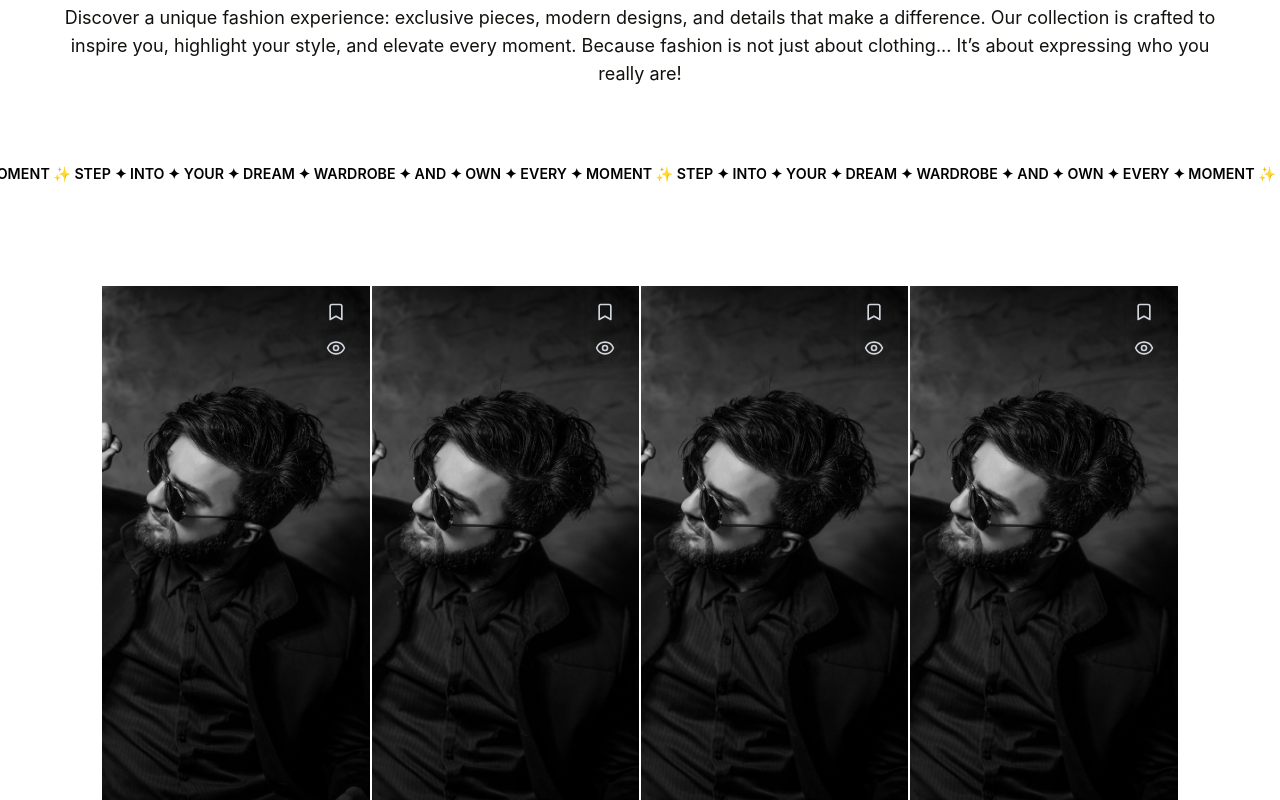
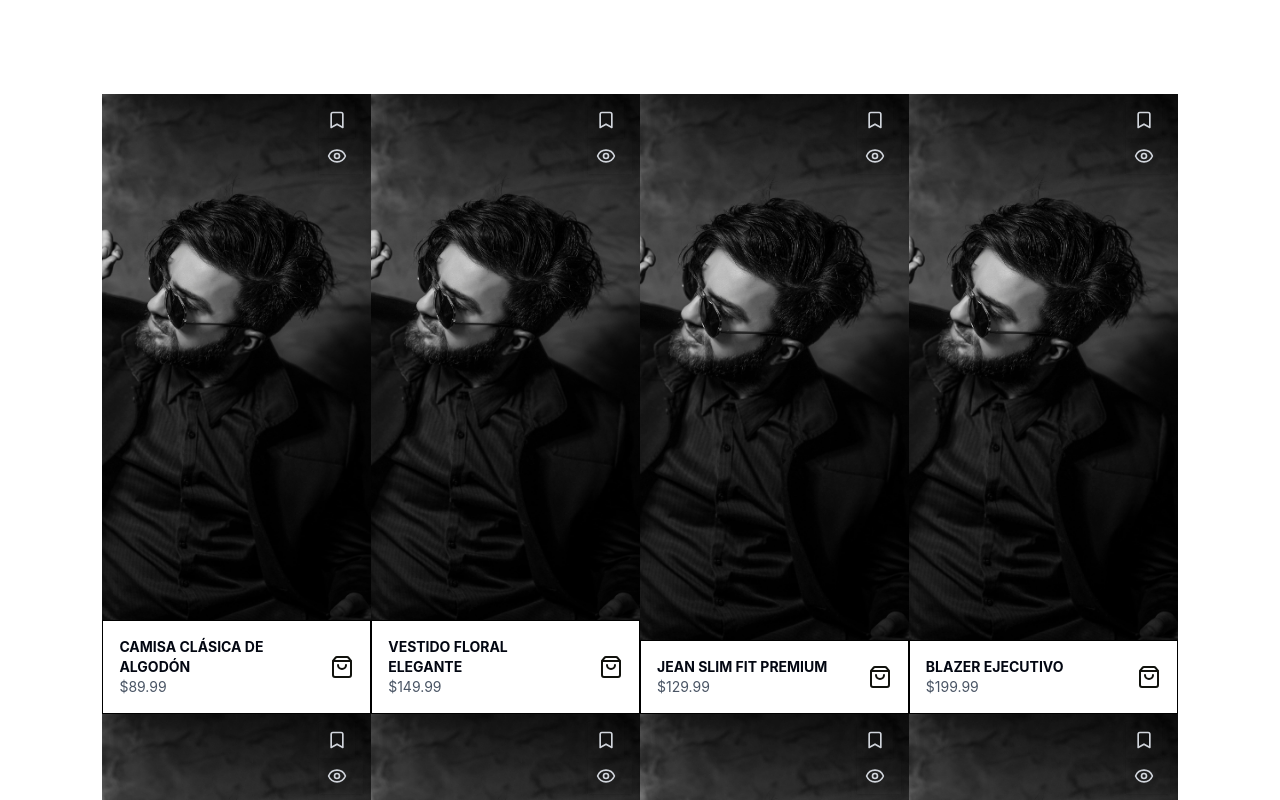
Before and after one commit to andresdarin/Stitchline-eCommerce, a Next.js app: page /HomePage in a window 1280 px wide. Shown: the part 1100-1900 px from the top of the page. Built offline with nearby package versions, Linux system fonts and the light colour scheme.

Commit message:
feat: add Duality component for showcasing man and woman shop sections with images and CTAs

```diff
--- /dev/null
+++ b/src/components/layout/duality/Duality.tsx
@@ -0,0 +1,32 @@
+import CTA from "@/components/ui/CTA";
+import Image from "next/image";
+
+export const Duality = () => {
+    return (
+        <div className="flex flex-row justify-center items-center h-[50rem] mb-[2rem]">
+            <div className="relative flex flex-col items-center justify-center border border-black w-full h-full p-4">
+                <Image
+                    src="/img/man-shop.webp"
+                    alt="Man Image"
+                    fill
+                    className="object-cover object-center -z-10"
+                />
+                <h1 className="text-white text-[4rem] font-[100] uppercase relative z-10">Man</h1>
+                <CTA href="#" variant="primary" className="mt-6 relative z-10">Shop Now</CTA>
+            </div>
+
+
+            <div className="relative flex flex-col items-center justify-center border border-black w-full h-full p-4">
+                <Image
+                    src="/img/woman-shop.webp"
+                    alt="Woman Image"
+                    fill
+                    className="object-cover object-center -z-10"
+                />
+                <h1 className="text-white text-[4rem] font-[100] uppercase relative z-10">Woman</h1>
+                <CTA href="#" variant="primary" className="mt-6 relative z-10">Shop Now</CTA>
+            </div>
+        </div>
+    );
+};
+export default Duality;
--- a/src/components/layout/header/UserIcons.tsx
+++ b/src/components/layout/header/UserIcons.tsx
@@ -1,5 +1,5 @@
 import { SearchInput } from "@/components/ui/SearchInput"
-import { Search, Handbag, Bookmark, UserRound } from "lucide-react"
+import { Search, ShoppingCartIcon, Bookmark, UserRound } from "lucide-react"
 import { useState } from "react"
 
 export const UserIcons = () => {
@@ -13,7 +13,7 @@ export const UserIcons = () => {
                 <Search size={20} />
             </button>
             <button className="p-2 rounded hover:bg-gray-200">
-                <Handbag size={20} />
+                <ShoppingCartIcon size={20} />
             </button>
             <button className="p-2 rounded hover:bg-gray-200">
                 <Bookmark size={20} />
--- a/src/components/layout/hero/BannerBelowHero.tsx
+++ b/src/components/layout/hero/BannerBelowHero.tsx
@@ -4,7 +4,16 @@ import CurvedLoop from "@/components/ui/CurvedLoop";
 const BannerBelowHero = () => {
     return (
         <div className="relative border-[var(--color1)] z-10 flex flex-col items-center text-center justify-center h-full gap-8 text-[var(--color1)]">
-            {/* Loop arriba */}
+
+            {/* Contenido centrado pero alineado a la izquierda */}
+            <section className="flex flex-col mt-15 items-center text-center justify-center px-4 md:px-0">
+                <h2 className="text-4xl">Discover Our New Collection</h2>
+                <p className="mt-2 text-lg max-w-6xl">
+                    Discover a unique fashion experience: exclusive pieces, modern designs, and details that make a difference. Our collection is crafted to inspire you, highlight your style, and elevate every moment. Because fashion is not just about clothing... It’s about expressing who you really are!
+                </p>
+            </section>
+
+            {/* Loop abajo
             <section className="h-16 w-full">
                 <CurvedLoop
                     marqueeText="Step ✦ Into ✦ Your ✦ Dream ✦ Wardrobe ✦ and ✦ Own ✦ Every ✦ Moment ✨"
@@ -14,27 +23,7 @@ const BannerBelowHero = () => {
                     interactive={true}
                     className="custom-text-style text-[1rem] font-semibold uppercase"
                 />
-            </section>
-
-            {/* Contenido centrado pero alineado a la izquierda */}
-            <section className="flex flex-col mt-15 items-center text-center justify-center px-4 md:px-0">
-                <h2 className="text-4xl">Discover Our New Collection</h2>
-                <p className="mt-2 text-lg max-w-6xl">
-                    Discover a unique fashion experience: exclusive pieces, modern designs, and details that make a difference. Our collection is crafted to inspire you, highlight your style, and elevate every moment. Because fashion is not just about clothing... It’s about expressing who you really are!
-                </p>
-            </section>
-
-            {/* Loop abajo */}
-            <section className="h-16 w-full">
-                <CurvedLoop
-                    marqueeText="Step ✦ Into ✦ Your ✦ Dream ✦ Wardrobe ✦ and ✦ Own ✦ Every ✦ Moment ✨"
-                    speed={0.5}
-                    curveAmount={0}
-                    direction="right"
-                    interactive={true}
-                    className="custom-text-style text-[1rem] font-semibold uppercase"
-                />
-            </section>
+            </section>*/}
         </div>
     );
 };
--- a/src/components/layout/store/StoreGrid.tsx
+++ b/src/components/layout/store/StoreGrid.tsx
@@ -3,7 +3,7 @@ import { Card } from "@/components/ui/Card";
 
 const StoreGrid = () => {
     return (
-        <div className="grid grid-cols-1 sm:grid-cols-2 md:grid-cols-3 lg:grid-cols-4 gap-[.1rem] p-[8%]">
+        <div className="grid grid-cols-1 sm:grid-cols-2 md:grid-cols-3 lg:grid-cols-4 p-[8%]">
             {products.map((product) => (
                 <Card key={product.id} product={product} />
             ))}
--- a/src/components/ui/Card.tsx
+++ b/src/components/ui/Card.tsx
@@ -1,4 +1,4 @@
-import { Search, Handbag, Bookmark, Eye } from "lucide-react"
+import { Search, ShoppingBag, Bookmark, Eye } from "lucide-react"
 import { Product } from '../../types/product';
 import Image from "next/image";
 
@@ -28,14 +28,14 @@ export const Card = ({ product }: ProductCardProps) => {
                 </div>
             </div>
 
-            <div className="flex flex-row mb-0 mt-auto justify-between p-4">
-                <div>
+            <div className="flex flex-row border border-black justify-between">
+                <div className="p-4">
                     <h2 className="text-sm uppercase font-bold">{product?.name}</h2>
                     <p className="text-sm text-gray-600">${product?.price}</p>
                 </div>
-                <div className="flex align-middle">
-                    <button className="flex items-center justify-center text-[var(--color1)]">
-                        <Handbag className="mr-2 text-sm" />
+                <div className="flex p-4 align-middle">
+                    <button className="flex  items-center justify-center text-[var(--color1)]">
+                        <ShoppingBag className="text-sm" />
                     </button>
                 </div>
             </div>
--- a/src/pages/HomePage.tsx
+++ b/src/pages/HomePage.tsx
@@ -1,10 +1,10 @@
 import { useEffect, useState } from 'react'
 import { products } from '../data/data';
 import { Product } from '@/types/product';
-import { Header } from '@/components/layout/header/Header';
 import Hero from '@/components/layout/hero/Hero';
 import BannerBelowHero from '@/components/layout/hero/BannerBelowHero';
 import StoreGrid from '@/components/layout/store/StoreGrid';
+import Duality from '@/components/layout/duality/Duality';
 
 export const HomePage = () => {
 
@@ -24,6 +24,7 @@ export const HomePage = () => {
             <Hero />
             <BannerBelowHero />
             <StoreGrid />
+            <Duality />
         </>
     )
 }
```
Also changed, not shown: public/img/man-shop.webp (added), public/img/woman-shop.webp (added).
